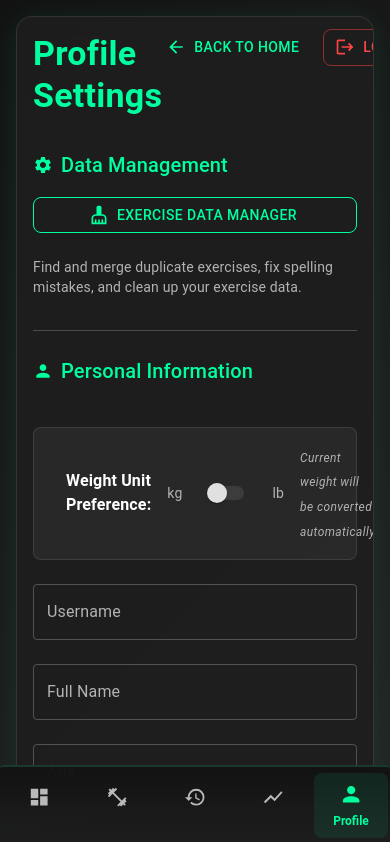
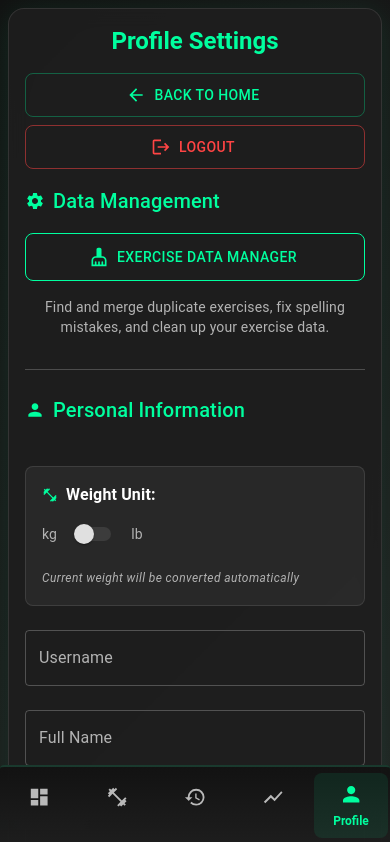
Before and after one commit to DevanshuDesai15/fitForge_web, a React (Vite) app: page /profile in a window 390 px wide. Shown: the top 842 px of the page. Built offline with nearby package versions, Linux system fonts and the light colour scheme; no server answers; the database is empty; sample sign-in values are in the browser's storage.

Commit message:
feat: Enhance History and Profile components with empty states for workouts and exercises, and improve mobile responsiveness in Profile settings

```diff
--- a/src/components/History.jsx
+++ b/src/components/History.jsx
@@ -8,8 +8,6 @@ import {
     Tab,
     Tabs,
     List,
-    ListItem,
-    ListItemText,
     Chip,
     Divider,
     CircularProgress,
@@ -17,7 +15,6 @@ import {
     Dialog,
     DialogTitle,
     DialogContent,
-    DialogActions,
     Button,
     Tooltip
 } from '@mui/material';
@@ -32,11 +29,14 @@ import {
     MdChevronRight,
     MdTrendingUp,
     MdBarChart,
-    MdClose
+    MdClose,
+    MdPlayArrow,
+    MdAdd
 } from 'react-icons/md';
 import { collection, query, where, orderBy, getDocs } from 'firebase/firestore';
 import { db } from '../firebase/config';
 import { useAuth } from '../contexts/AuthContext';
+import { useNavigate } from 'react-router-dom';
 import { getWeightUnit } from '../utils/weightUnit';
 import {
     format,
@@ -46,14 +46,13 @@ import {
     isSameDay,
     addMonths,
     subMonths,
-    getDay,
     isSameMonth,
     isToday,
     startOfWeek,
     endOfWeek
 } from 'date-fns';
 
-const StyledCard = styled(Card)(({ theme }) => ({
+const StyledCard = styled(Card)(() => ({
     background: 'rgba(30, 30, 30, 0.9)',
     backdropFilter: 'blur(10px)',
     borderRadius: '16px',
@@ -64,29 +63,28 @@ const StyledCard = styled(Card)(({ theme }) => ({
 const CalendarDay = styled(Box, {
     shouldForwardProp: (prop) => !['isWorkoutDay', 'isToday', 'isCurrentMonth'].includes(prop),
 })(({ isWorkoutDay, isToday, isCurrentMonth }) => ({
+    width: 40,
+    height: 40,
     display: 'flex',
     alignItems: 'center',
     justifyContent: 'center',
-    width: 40,
-    height: 40,
     borderRadius: '50%',
-    cursor: isWorkoutDay ? 'pointer' : 'default',
-    transition: 'all 0.2s',
+    cursor: 'pointer',
+    position: 'relative',
+    color: isCurrentMonth ? '#fff' : 'rgba(255, 255, 255, 0.3)',
     backgroundColor: isWorkoutDay ? 'rgba(0, 255, 159, 0.3)' : 'transparent',
     border: isToday ? '2px solid #00ff9f' : 'none',
-    color: isCurrentMonth ? '#fff' : 'rgba(255, 255, 255, 0.3)',
     '&:hover': {
-        backgroundColor: isWorkoutDay ? 'rgba(0, 255, 159, 0.5)' : 'rgba(255, 255, 255, 0.1)',
-        transform: isWorkoutDay ? 'scale(1.1)' : 'none',
+        backgroundColor: isWorkoutDay
+            ? 'rgba(0, 255, 159, 0.5)'
+            : 'rgba(255, 255, 255, 0.1)',
     },
 }));
 
 const StatCard = styled(Card)(() => ({
-    background: 'linear-gradient(135deg, rgba(0, 255, 159, 0.1) 0%, rgba(0, 229, 118, 0.1) 100%)',
-    backdropFilter: 'blur(10px)',
+    background: 'rgba(0, 255, 159, 0.05)',
     borderRadius: '12px',
-    border: '1px solid rgba(0, 255, 159, 0.2)',
-    padding: '1rem',
+    border: '1px solid rgba(0, 255, 159, 0.1)',
 }));
 
 export default function History() {
@@ -102,6 +100,7 @@ export default function History() {
     const [selectedDateWorkouts, setSelectedDateWorkouts] = useState([]);
     const [dialogOpen, setDialogOpen] = useState(false);
     const { currentUser } = useAuth();
+    const navigate = useNavigate();
 
     useEffect(() => {
         loadData();
@@ -406,7 +405,48 @@ export default function History() {
                     </Grid>
                 )}
 
-                {/* Workout List */}
+                {/* Empty State for No Workouts */}
+                {workouts.length === 0 ? (
+                    <Box sx={{
+                        textAlign: 'center',
+                        py: 6,
+                        background: 'rgba(0, 255, 159, 0.03)',
+                        borderRadius: 2,
+                        border: '1px solid rgba(0, 255, 159, 0.1)'
+                    }}>
+                        <MdFitnessCenter
+                            style={{
+                                fontSize: '4rem',
+                                color: 'rgba(0, 255, 159, 0.5)',
+                                marginBottom: '1rem'
+                            }}
+                        />
+                        <Typography variant="h6" sx={{ color: '#fff', mb: 2 }}>
+                            No workouts yet. Start your first workout!
+                        </Typography>
+                        <Typography variant="body2" sx={{ color: 'text.secondary', mb: 3 }}>
+                            Track your fitness journey by logging your first workout session.
+                        </Typography>
+                        <Button
+                            variant="contained"
+                            startIcon={<MdPlayArrow />}
+                            onClick={() => navigate('/workout/start')}
+                            sx={{
+                                background: 'linear-gradient(45deg, #00ff9f 30%, #00e676 90%)',
+                                color: '#000',
+                                fontWeight: 'bold',
+                                px: 4,
+                                py: 1.5,
+                                '&:hover': {
+                                    background: 'linear-gradient(45deg, #00e676 30%, #00ff9f 90%)',
+                                },
+                            }}
+                        >
+                            Start New Workout Session
+                        </Button>
+                    </Box>
+                ) : (
+                    /* Workout List */
                     <List>
                         {workouts.map((workout) => (
                             <StyledCard key={workout.id} sx={{ mb: 2 }}>
@@ -445,6 +485,7 @@ export default function History() {
                             </StyledCard>
                         ))}
                     </List>
+                )}
             </Box>
         );
     };
@@ -520,7 +561,48 @@ export default function History() {
                     </Grid>
                 )}
 
-                {/* Exercise List */}
+                {/* Empty State for No Exercise History */}
+                {exerciseHistory.length === 0 ? (
+                    <Box sx={{
+                        textAlign: 'center',
+                        py: 6,
+                        background: 'rgba(0, 255, 159, 0.03)',
+                        borderRadius: 2,
+                        border: '1px solid rgba(0, 255, 159, 0.1)'
+                    }}>
+                        <MdAdd
+                            style={{
+                                fontSize: '4rem',
+                                color: 'rgba(0, 255, 159, 0.5)',
+                                marginBottom: '1rem'
+                            }}
+                        />
+                        <Typography variant="h6" sx={{ color: '#fff', mb: 2 }}>
+                            No exercises logged yet. Start tracking your progress!
+                        </Typography>
+                        <Typography variant="body2" sx={{ color: 'text.secondary', mb: 3 }}>
+                            Log your first exercise to begin building your fitness history.
+                        </Typography>
+                        <Button
+                            variant="contained"
+                            startIcon={<MdAdd />}
+                            onClick={() => navigate('/workout/quick-add')}
+                            sx={{
+                                background: 'linear-gradient(45deg, #00ff9f 30%, #00e676 90%)',
+                                color: '#000',
+                                fontWeight: 'bold',
+                                px: 4,
+                                py: 1.5,
+                                '&:hover': {
+                                    background: 'linear-gradient(45deg, #00e676 30%, #00ff9f 90%)',
+                                },
+                            }}
+                        >
+                            Quick Add Exercise
+                        </Button>
+                    </Box>
+                ) : (
+                    /* Exercise List */
                     <List>
                         {exerciseHistory.map((exercise) => (
                             <StyledCard key={exercise.id} sx={{ mb: 2 }}>
@@ -545,6 +627,7 @@ export default function History() {
                             </StyledCard>
                         ))}
                     </List>
+                )}
             </Box>
         );
     };
--- a/src/components/Profile.jsx
+++ b/src/components/Profile.jsx
@@ -12,7 +12,10 @@ import {
     CircularProgress,
     Divider,
     Switch,
-    FormControlLabel
+    FormControlLabel,
+    IconButton,
+    useMediaQuery,
+    useTheme
 } from '@mui/material';
 import { styled } from '@mui/material/styles';
 import { useAuth } from '../contexts/AuthContext';
@@ -50,6 +53,8 @@ const StyledTextField = styled(TextField)({
 export default function Profile() {
     const { currentUser, logout } = useAuth();
     const navigate = useNavigate();
+    const theme = useTheme();
+    const isMobile = useMediaQuery(theme.breakpoints.down('md'));
     const [loading, setLoading] = useState(false);
     const [error, setError] = useState('');
     const [success, setSuccess] = useState('');
@@ -179,26 +184,46 @@ export default function Profile() {
         <Box sx={{
             minHeight: '100vh',
             background: 'linear-gradient(135deg, #121212 0%, #2d2d2d 100%)',
-            padding: '1rem',
+            padding: { xs: '0.5rem', sm: '1rem' },
+            paddingBottom: { xs: '100px', sm: '1rem' }, // Extra bottom padding for mobile navigation
         }}>
             <div className="max-w-4xl mx-auto">
                 <StyledCard>
-                    <CardHeader
-                        title={
-                            <Typography variant="h4" sx={{ color: '#00ff9f', fontWeight: 'bold' }}>
+                    {/* Mobile-optimized header */}
+                    <Box sx={{ p: 2 }}>
+                        {/* Header title */}
+                        <Typography
+                            variant={isMobile ? "h5" : "h4"}
+                            sx={{
+                                color: '#00ff9f',
+                                fontWeight: 'bold',
+                                mb: { xs: 2, sm: 1 },
+                                textAlign: { xs: 'center', sm: 'left' }
+                            }}
+                        >
                             Profile Settings
                         </Typography>
-                        }
-                        action={
-                            <Box sx={{ display: 'flex', gap: 2 }}>
+
+                        {/* Action buttons - responsive layout */}
+                        <Box sx={{
+                            display: 'flex',
+                            flexDirection: { xs: 'column', sm: 'row' },
+                            gap: { xs: 1, sm: 2 },
+                            alignItems: { xs: 'stretch', sm: 'center' },
+                            justifyContent: { xs: 'center', sm: 'flex-start' }
+                        }}>
                             <Button
                                 startIcon={<MdArrowBack />}
                                 onClick={() => navigate('/')}
+                                fullWidth={isMobile}
                                 sx={{
                                     color: '#00ff9f',
+                                    border: '1px solid rgba(0, 255, 159, 0.3)',
                                     '&:hover': {
                                         backgroundColor: 'rgba(0, 255, 159, 0.1)',
+                                        border: '1px solid rgba(0, 255, 159, 0.5)',
                                     },
+                                    minHeight: '44px', // Better touch target
                                 }}
                             >
                                 Back to Home
@@ -208,13 +233,20 @@ export default function Profile() {
                                 variant="outlined"
                                 color="error"
                                 startIcon={<MdLogout />}
+                                fullWidth={isMobile}
+                                sx={{
+                                    minHeight: '44px', // Better touch target
+                                    '&:hover': {
+                                        backgroundColor: 'rgba(255, 68, 68, 0.1)',
+                                    },
+                                }}
                             >
                                 Logout
                             </Button>
                         </Box>
-                        }
-                    />
-                    <CardContent>
+                    </Box>
+
+                    <CardContent sx={{ pt: 0 }}>
                         {error && (
                             <Alert severity="error" sx={{ mb: 2, backgroundColor: 'rgba(211, 47, 47, 0.1)', color: '#ff4444' }}>
                                 {error}
@@ -241,6 +273,7 @@ export default function Profile() {
                                         sx={{
                                             borderColor: '#00ff9f',
                                             color: '#00ff9f',
+                                            minHeight: '48px', // Better touch target
                                             '&:hover': {
                                                 borderColor: '#00e676',
                                                 backgroundColor: 'rgba(0, 255, 159, 0.1)',
@@ -251,7 +284,11 @@ export default function Profile() {
                                     </Button>
                                 </Grid>
                                 <Grid item xs={12} md={6}>
-                                    <Typography variant="body2" sx={{ color: 'text.secondary', mt: 1 }}>
+                                    <Typography variant="body2" sx={{
+                                        color: 'text.secondary',
+                                        mt: { xs: 0, md: 1 },
+                                        textAlign: { xs: 'center', md: 'left' }
+                                    }}>
                                         Find and merge duplicate exercises, fix spelling mistakes, and clean up your exercise data.
                                     </Typography>
                                 </Grid>
@@ -268,21 +305,31 @@ export default function Profile() {
                                     </Typography>
                                 </Grid>
 
-                                {/* Weight Unit Preference */}
+                                {/* Weight Unit Preference - Mobile optimized */}
                                 <Grid item xs={12}>
                                     <Box sx={{
                                         display: 'flex',
-                                        alignItems: 'center',
-                                        gap: 2,
+                                        flexDirection: { xs: 'column', sm: 'row' },
+                                        alignItems: { xs: 'flex-start', sm: 'center' },
+                                        gap: { xs: 1, sm: 2 },
                                         p: 2,
                                         backgroundColor: 'rgba(255, 255, 255, 0.05)',
                                         borderRadius: '8px',
                                         border: '1px solid rgba(255, 255, 255, 0.1)'
                                     }}>
+                                        <Box sx={{ display: 'flex', alignItems: 'center', gap: 1, flexShrink: 0 }}>
                                             <MdFitnessCenter style={{ color: '#00ff9f' }} />
                                             <Typography variant="body1" sx={{ color: '#fff', fontWeight: 'bold' }}>
-                                            Weight Unit Preference:
+                                                Weight Unit:
                                             </Typography>
+                                        </Box>
+
+                                        <Box sx={{
+                                            display: 'flex',
+                                            alignItems: 'center',
+                                            gap: 1,
+                                            flexShrink: 0
+                                        }}>
                                             <Typography variant="body2" sx={{ color: 'text.secondary' }}>
                                                 kg
                                             </Typography>
@@ -304,8 +351,14 @@ export default function Profile() {
                                             <Typography variant="body2" sx={{ color: 'text.secondary' }}>
                                                 lb
                                             </Typography>
-                                        <Box sx={{ ml: 'auto' }}>
-                                            <Typography variant="caption" sx={{ color: 'text.secondary', fontStyle: 'italic' }}>
+                                        </Box>
+
+                                        <Box sx={{ mt: { xs: 1, sm: 0 } }}>
+                                            <Typography variant="caption" sx={{
+                                                color: 'text.secondary',
+                                                fontStyle: 'italic',
+                                                display: 'block'
+                                            }}>
                                                 Current weight will be converted automatically
                                             </Typography>
                                         </Box>
@@ -406,9 +459,11 @@ export default function Profile() {
                                         type="submit"
                                         variant="contained"
                                         disabled={loading}
+                                        fullWidth={isMobile}
                                         startIcon={loading ? <CircularProgress size={20} /> : <MdSave />}
                                         sx={{
                                             mt: 3,
+                                            minHeight: '48px', // Better touch target
                                             background: 'linear-gradient(45deg, #00ff9f 30%, #00e676 90%)',
                                             color: '#000',
                                             fontWeight: 'bold',
```
Also changed, not shown: src/components/ModernNavigation.jsx (+21 -2 lines), src/components/Navigation.jsx (+21 -2 lines). Lines whose indentation alone changed are shown as unchanged.
